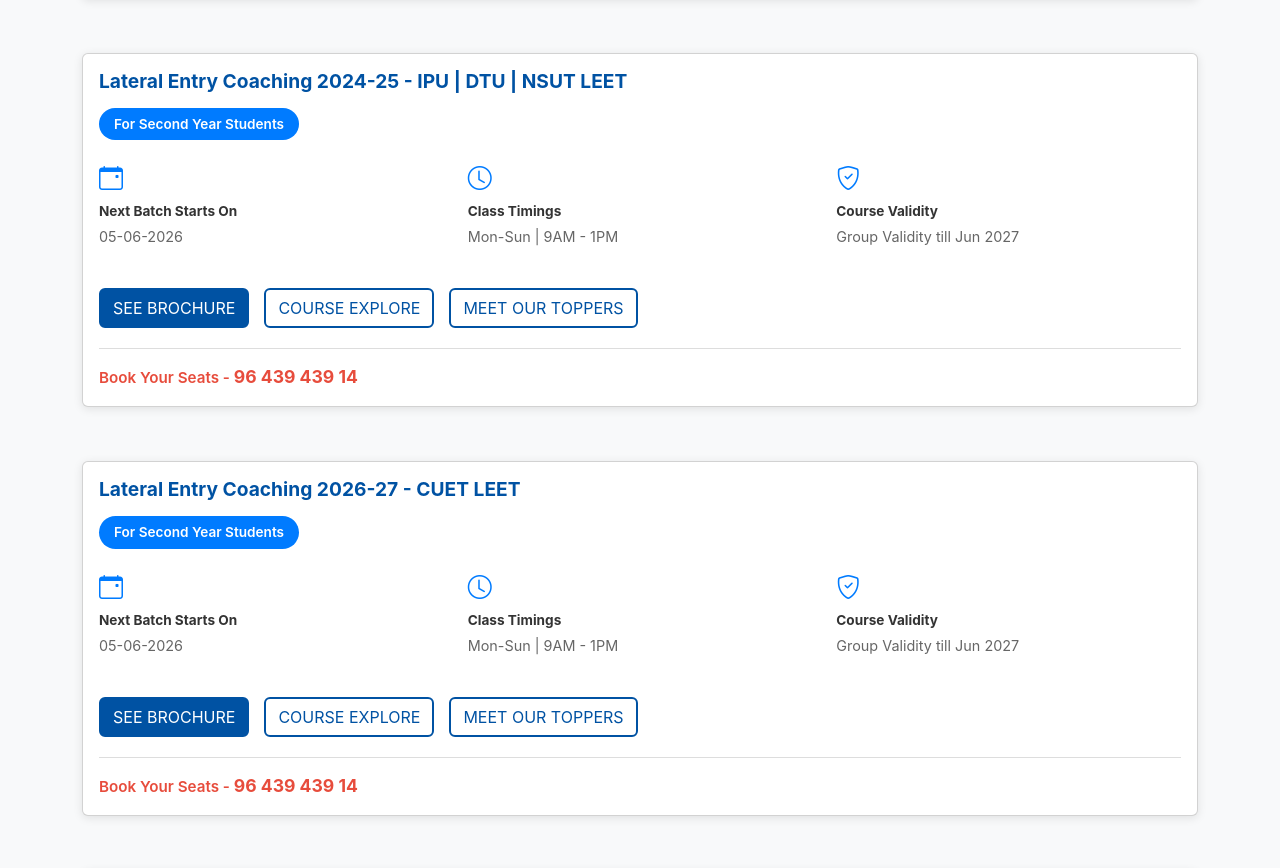
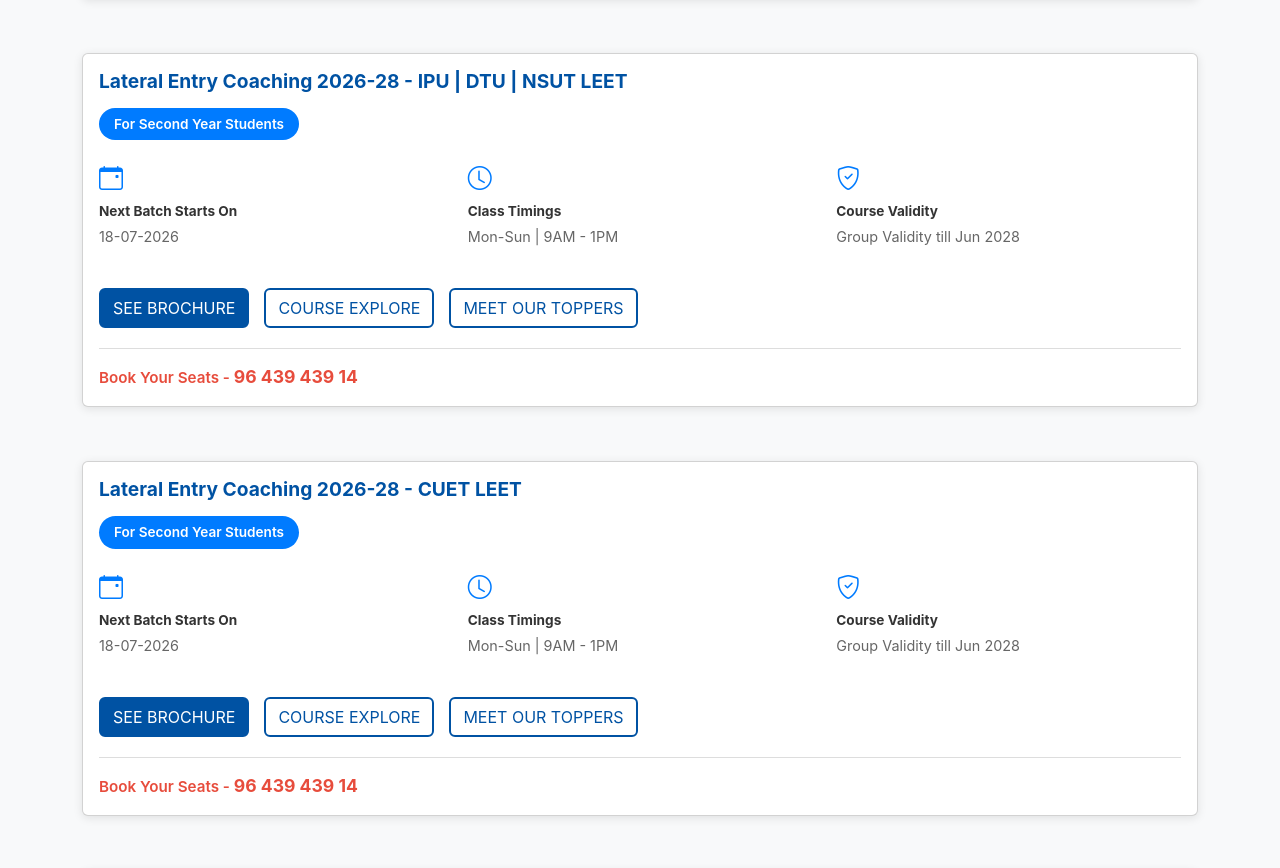
Before and after one commit to yash2607-del/MissionEngineering, a React (Vite) app in the folder Client/: page /classroom-course in a window 1280 px wide. Shown: the part 2445-3313 px from the top of the page. Built offline with nearby package versions, Linux system fonts and the light colour scheme; no server answers.

Commit message:
changed the course timings and batch duration

```diff
--- a/Client/src/pages/ClassroomCourse.jsx
+++ b/Client/src/pages/ClassroomCourse.jsx
@@ -47,44 +47,44 @@
     {
       title: 'Lateral Entry Coaching 2026-27 - IPU | DTU | NSUT LEET',
       targetStudents: 'For Final Year/Dropped Students',
-      nextBatch: '05-06-2026',
-      classTimings: 'Mon-Sun | 7AM & 6 Sun',
+      nextBatch: '18-07-2026',
+      classTimings: 'Mon-Sun | 9AM - 1PM ',
       validity: 'Group Validity till Jun 2027'
     },
     {
       title: 'Lateral Entry Coaching 2026-27 - CUET LEET',
       targetStudents: 'For Final Year/Dropped Students',
-      nextBatch: '05-06-2027',
-      classTimings: 'Mon-Sun | 7AM & 6 Sun',
-      validity: 'Group Validity till Jun 2028'
-    },
-    {
-      title: 'Lateral Entry Coaching 2026-27 - All India LEET',
-      targetStudents: 'For Final Year/Dropped Students',
-      nextBatch: '05-06-2026',
-      classTimings: 'Mon-Sun | 9AM - 1 PM',
-      validity: 'Group Validity till Jun 2027'
-    },
-    {
-      title: 'Lateral Entry Coaching 2024-25 - IPU | DTU | NSUT LEET',
-      targetStudents: 'For Second Year Students',
-      nextBatch: '05-06-2026',
-      classTimings: 'Mon-Sun | 9AM - 1PM',
-      validity: 'Group Validity till Jun 2027'
-    },
-    {
-      title: 'Lateral Entry Coaching 2026-27 - CUET LEET',
-      targetStudents: 'For Second Year Students',
-      nextBatch: '05-06-2026',
+      nextBatch: '18-07-2026',
       classTimings: 'Mon-Sun | 9AM - 1PM',
       validity: 'Group Validity till Jun 2027'
     },
     {
       title: 'Lateral Entry Coaching 2026-27 - All India LEET',
+      targetStudents: 'For Final Year/Dropped Students',
+      nextBatch: '18-07-2026',
+      classTimings: 'Mon-Sun | 9AM - 1 PM',
+      validity: 'Group Validity till Jun 2027'
+    },
+    {
+      title: 'Lateral Entry Coaching 2026-28 - IPU | DTU | NSUT LEET',
       targetStudents: 'For Second Year Students',
-      nextBatch: '05-06-2026',
+      nextBatch: '18-07-2026',
       classTimings: 'Mon-Sun | 9AM - 1PM',
-      validity: 'Group Validity till Jun 2027'
+      validity: 'Group Validity till Jun 2028'
+    },
+    {
+      title: 'Lateral Entry Coaching 2026-28 - CUET LEET',
+      targetStudents: 'For Second Year Students',
+      nextBatch: '18-07-2026',
+      classTimings: 'Mon-Sun | 9AM - 1PM',
+      validity: 'Group Validity till Jun 2028'
+    },
+    {
+      title: 'Lateral Entry Coaching 2026-28 - All India LEET',
+      targetStudents: 'For Second Year Students',
+      nextBatch: '18-07-2026',
+      classTimings: 'Mon-Sun | 9AM - 1PM',
+      validity: 'Group Validity till Jun 2028'
     }
   ];
 
```
